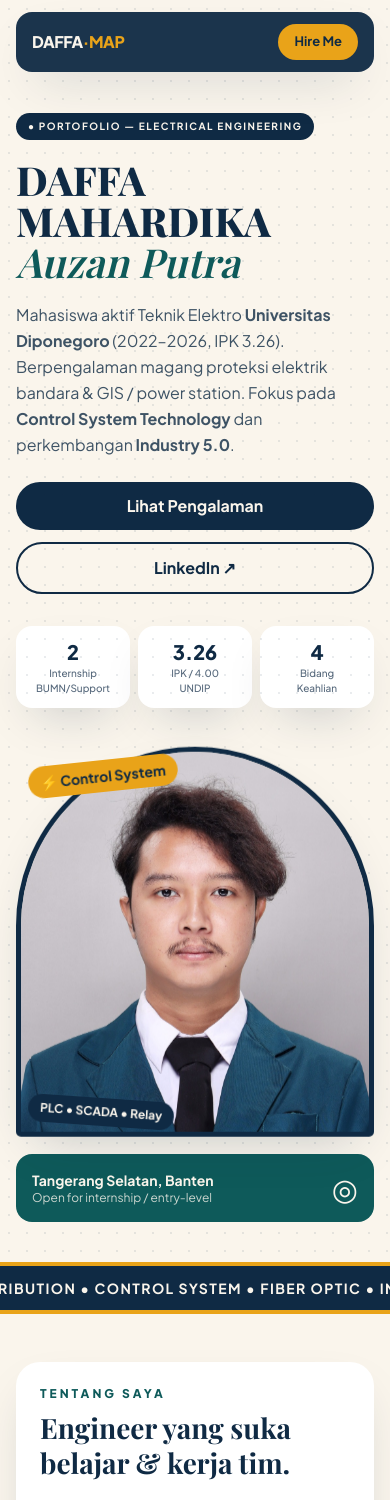
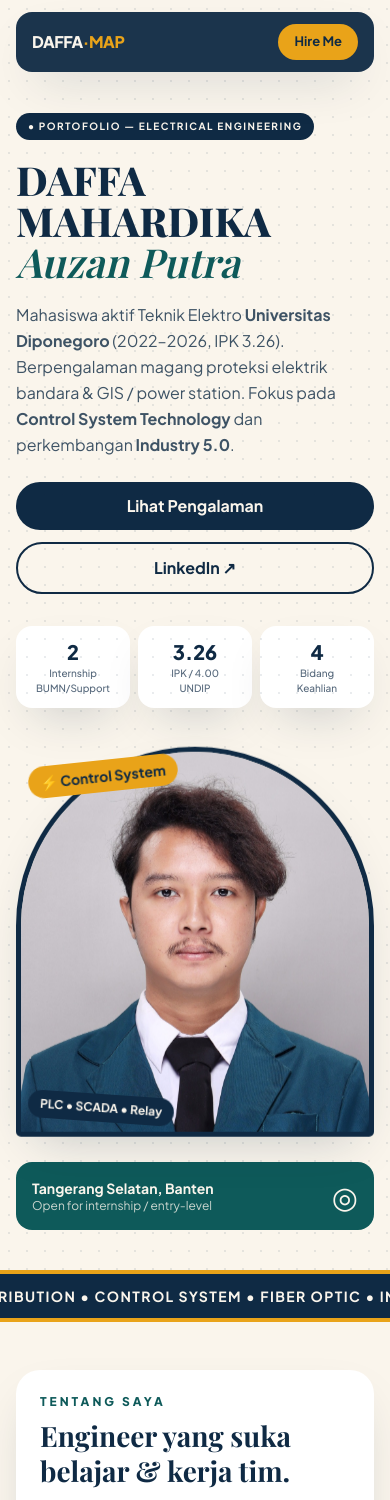
Before and after one commit to DaffaPutraAuzan/Daffa-s-Portofolio, a Next.js app: page / in a window 390 px wide. Shown: the top 1500 px of the page. Built offline with nearby package versions, Linux system fonts and the light colour scheme; a web font is replaced by a local one.

Commit message:
Fix: badge PLC SCADA Relay menabrak bar lokasi di hero
Badge diposisikan absolute terhadap container foto + bar teal, sehingga
pada breakpoint sm+ (bottom-10) badge menimpa bar lokasi. Posisi badge
dipindahkan agar relatif ke blok foto, dan jarak foto ke bar dinaikkan
ke mt-6.

```diff
--- a/app/page.tsx
+++ b/app/page.tsx
@@ -104,13 +104,15 @@ export default function Page() {
           </div>
 
           <div className="relative reveal visible mt-2 md:mt-0">
-            <div className="absolute z-10 top-3 left-3 sm:-top-6 sm:-left-6 rounded-2xl bg-amberbrand px-3 sm:px-4 py-1.5 sm:py-2 text-sm sm:text-base font-bold rotate-[-6deg] shadow-card">⚡ Control System</div>
-            <div className="absolute z-10 bottom-24 sm:bottom-10 left-3 sm:-left-8 rounded-2xl bg-ink text-cream px-3 sm:px-4 py-1.5 sm:py-2 text-xs sm:text-sm font-bold rotate-[4deg]">PLC • SCADA • Relay</div>
-            <div className="arch-photo overflow-hidden border-[5px] sm:border-[6px] border-ink shadow-card bg-sand floaty">
-              {/* eslint-disable-next-line @next/next/no-img-element */}
-              <img src="/profile.jpg" alt="Daffa Mahardika Auzan Putra" className="h-[380px] sm:h-[440px] md:h-[520px] w-full object-cover object-top" />
+            <div className="relative">
+              <div className="absolute z-10 top-3 left-3 sm:-top-6 sm:-left-6 rounded-2xl bg-amberbrand px-3 sm:px-4 py-1.5 sm:py-2 text-sm sm:text-base font-bold rotate-[-6deg] shadow-card">⚡ Control System</div>
+              <div className="absolute z-10 bottom-4 left-3 sm:bottom-6 sm:-left-8 rounded-2xl bg-ink text-cream px-3 sm:px-4 py-1.5 sm:py-2 text-xs sm:text-sm font-bold rotate-[4deg]">PLC • SCADA • Relay</div>
+              <div className="arch-photo overflow-hidden border-[5px] sm:border-[6px] border-ink shadow-card bg-sand floaty">
+                {/* eslint-disable-next-line @next/next/no-img-element */}
+                <img src="/profile.jpg" alt="Daffa Mahardika Auzan Putra" className="h-[380px] sm:h-[440px] md:h-[520px] w-full object-cover object-top" />
+              </div>
             </div>
-            <div className="mt-4 rounded-2xl bg-tealdeep text-cream p-4 flex items-center justify-between gap-3">
+            <div className="mt-6 rounded-2xl bg-tealdeep text-cream p-4 flex items-center justify-between gap-3">
               <div className="min-w-0"><div className="font-bold text-sm sm:text-base truncate">Tangerang Selatan, Banten</div><div className="text-xs sm:text-sm opacity-80">Open for internship / entry-level</div></div>
               <div className="text-3xl shrink-0">◎</div>
             </div>
```
